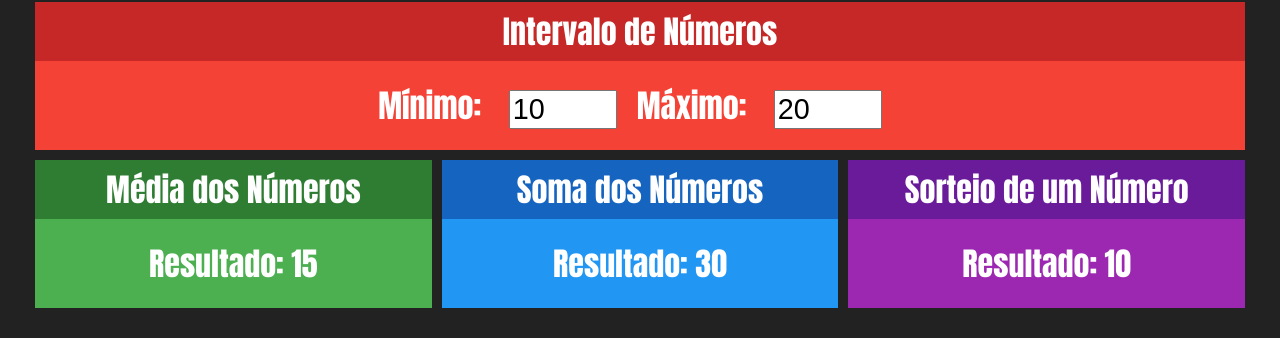
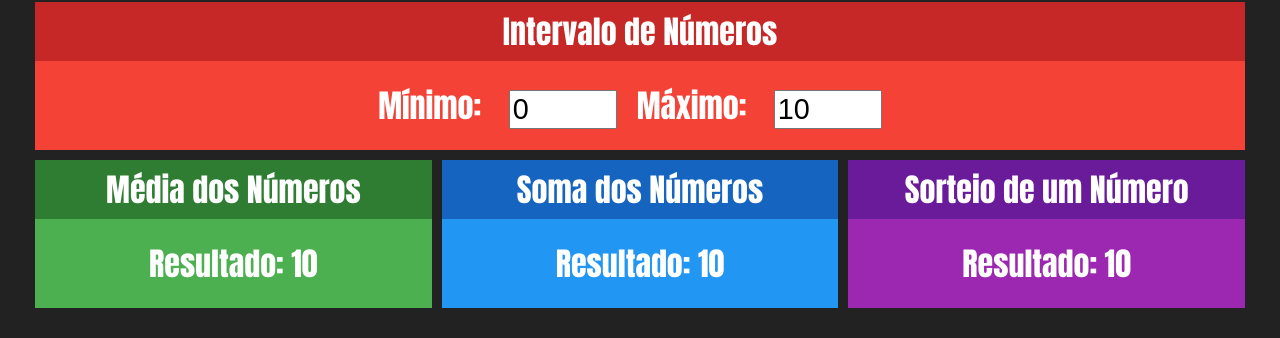
Before and after one commit to amandacgoncalves/react_redux, a React (Create React App) app: page / in a window 1280 px wide. Shown: the part 215-553 px from the top of the page. Built offline with nearby package versions, Linux system fonts and the light colour scheme.

Commit message:
adding redux

```diff
--- a/src/App.js
+++ b/src/App.js
@@ -1,5 +1,5 @@
 import logo from "./logo.svg";
-import React, { useState } from "react";
+import React from "react";
 import "./App.css";
 import Intervalo from "./components/Intervalo";
 import Media from "./components/Media";
@@ -7,24 +7,16 @@
 import Sorteio from "./components/Sorteio";
 
 function App() {
-  const [min, setMin] = useState(10);
-  const [max, setMax] = useState(20);
-
   return (
     <div className="App">
       <h1>Exercício React-Redux (Simples)</h1>
       <div className="linha">
-        <Intervalo
-          min={min}
-          max={max}
-          onMinChanged={setMin}
-          onMaxChanged={setMax}
-        ></Intervalo>
+        <Intervalo></Intervalo>
       </div>
       <div className="linha">
-        <Media min={min} max={max}></Media>
-        <Soma min={min} max={max}></Soma>
-        <Sorteio min={min} max={max}></Sorteio>
+        <Media></Media>
+        <Soma></Soma>
+        <Sorteio></Sorteio>
       </div>
     </div>
   );
--- a/src/components/Intervalo.jsx
+++ b/src/components/Intervalo.jsx
@@ -3,25 +3,16 @@
 import Card from "./Card";
 
 export default (props) => {
-  const { min, max } = props;
   return (
     <Card title="Intervalo de Números" red>
       <div className="Intervalo">
         <span>
           <strong>Mínimo: </strong>
-          <input
-            type="number"
-            value={min}
-            onChange={(e) => props.onMinChanged(+e.target.value)}
-          />
+          <input type="number" value={0} readOnly />
         </span>
         <span>
           <strong>Máximo: </strong>
-          <input
-            type="number"
-            value={max}
-            onChange={(e) => props.onMaxChanged(+e.target.value)}
-          />
+          <input type="number" value={10} readOnly />
         </span>
       </div>
     </Card>
--- a/src/components/Media.jsx
+++ b/src/components/Media.jsx
@@ -2,14 +2,13 @@
 import Card from "./Card";
 
 export default (props) => {
-  const { min, max } = props;
 
   return (
     <Card title="Média dos Números" green>
       <div>
         <span>
           <span>Resultado: </span>
-          <strong>{(max + min) / 2}</strong>
+          <strong>{10}</strong>
         </span>
       </div>
     </Card>
--- a/src/components/Soma.jsx
+++ b/src/components/Soma.jsx
@@ -2,13 +2,12 @@
 import Card from "./Card";
 
 export default (props) => {
-  const { min, max } = props;
   return (
     <Card title="Soma dos Números" blue>
       <div>
         <span>
           <span>Resultado: </span>
-          <strong>{max + min}</strong>
+          <strong>{10}</strong>
         </span>
       </div>
     </Card>
--- a/src/components/Sorteio.jsx
+++ b/src/components/Sorteio.jsx
@@ -2,14 +2,12 @@
 import Card from "./Card";
 
 export default (props) => {
-  const { min, max } = props;
-  const aleatorio = parseInt(Math.random() * (max - min) + min);
   return (
     <Card title="Sorteio de um Número" purple>
       <div>
         <span>
           <span>Resultado: </span>
-          <strong>{aleatorio}</strong>
+          <strong>{10}</strong>
         </span>
       </div>
     </Card>
--- a/src/index.js
+++ b/src/index.js
@@ -4,14 +4,20 @@
 import App from './App';
 import reportWebVitals from './reportWebVitals';
 
+import { Provider } from 'react-redux';
+import storeConfig from './store/storeConfig';
+
+const store = storeConfig()
+
 const root = ReactDOM.createRoot(document.getElementById('root'));
 root.render(
+  <Provider store={store}>
+
   <React.StrictMode>
     <App />
   </React.StrictMode>
+
+  </Provider>
 );
 
-// If you want to start measuring performance in your app, pass a function
-// to log results (for example: reportWebVitals(console.log))
-// or send to an analytics endpoint. Learn more: https://bit.ly/CRA-vitals
 reportWebVitals();
--- /dev/null
+++ b/src/store/storeConfig.js
@@ -0,0 +1,24 @@
+import { legacy_createStore as createStore, combineReducers } from 'redux'
+
+
+const reducers = combineReducers({
+    numeros: function(state, action) {
+        console.log(state, ' ', action)
+        return {
+            min: 1,
+            max: 10
+        }
+    },
+    nomes: function(state, action) {
+        console.log(state, ' ', action)
+        return [
+            'Amanda', 'Carol', 'Ana', 'Helloiza'
+        ]
+    }
+})
+
+function storeConfig() {
+    return createStore(reducers)
+}
+
+export default storeConfig
```
